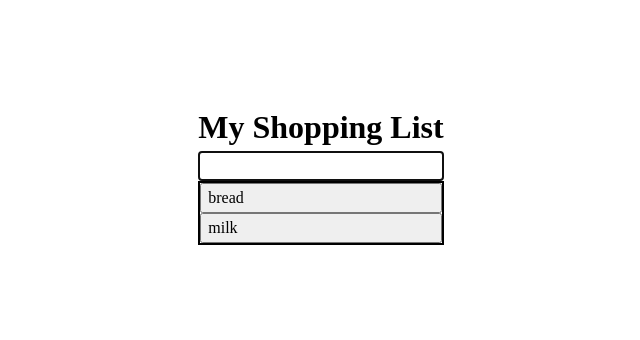
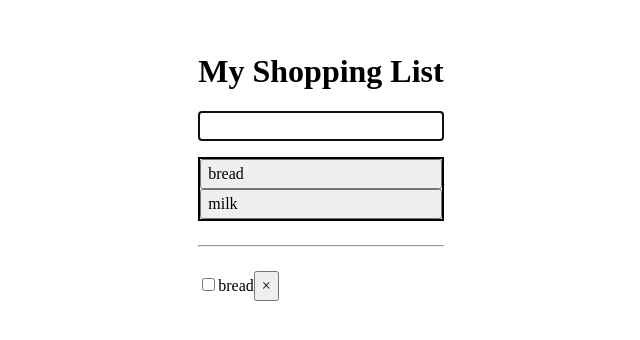
Before and after one commit to JJWallis/practical-questions, a React (Create React App) app: page / in a window 1280 px wide. Shown: the part 226-566 px from the top of the page, without its empty margins (319-959 px from the left). Built offline with nearby package versions, Linux system fonts and the light colour scheme; the HTML template or start-up script is replaced by a standard one.

Commit message:
separator added and shopping list styles ip

```diff
--- a/src/App.tsx
+++ b/src/App.tsx
@@ -31,6 +31,14 @@ const App: FC = () => {
                <button>milk</button>
             </li>
          </ol>
+         <hr className="separator" />
+         <ul className="shopping-list">
+            <li>
+               <input type="checkbox" />
+               bread
+               <button>&times;</button>
+            </li>
+         </ul>
       </main>
    )
 }
--- a/src/index.css
+++ b/src/index.css
@@ -99,12 +99,18 @@ select {
    }
 }
 
+button:hover,
+input:hover {
+   cursor: pointer;
+}
+
 /* actual */
 
 main {
    min-height: 100vh;
    display: grid;
    place-content: center;
+   gap: 1rem;
 }
 
 .label {
@@ -130,7 +136,9 @@ main {
    text-align: left;
 }
 
-button:hover,
-input:hover {
-   cursor: pointer;
+.separator {
+   width: 100%;
 }
+
+.shopping-list {
+}
```
